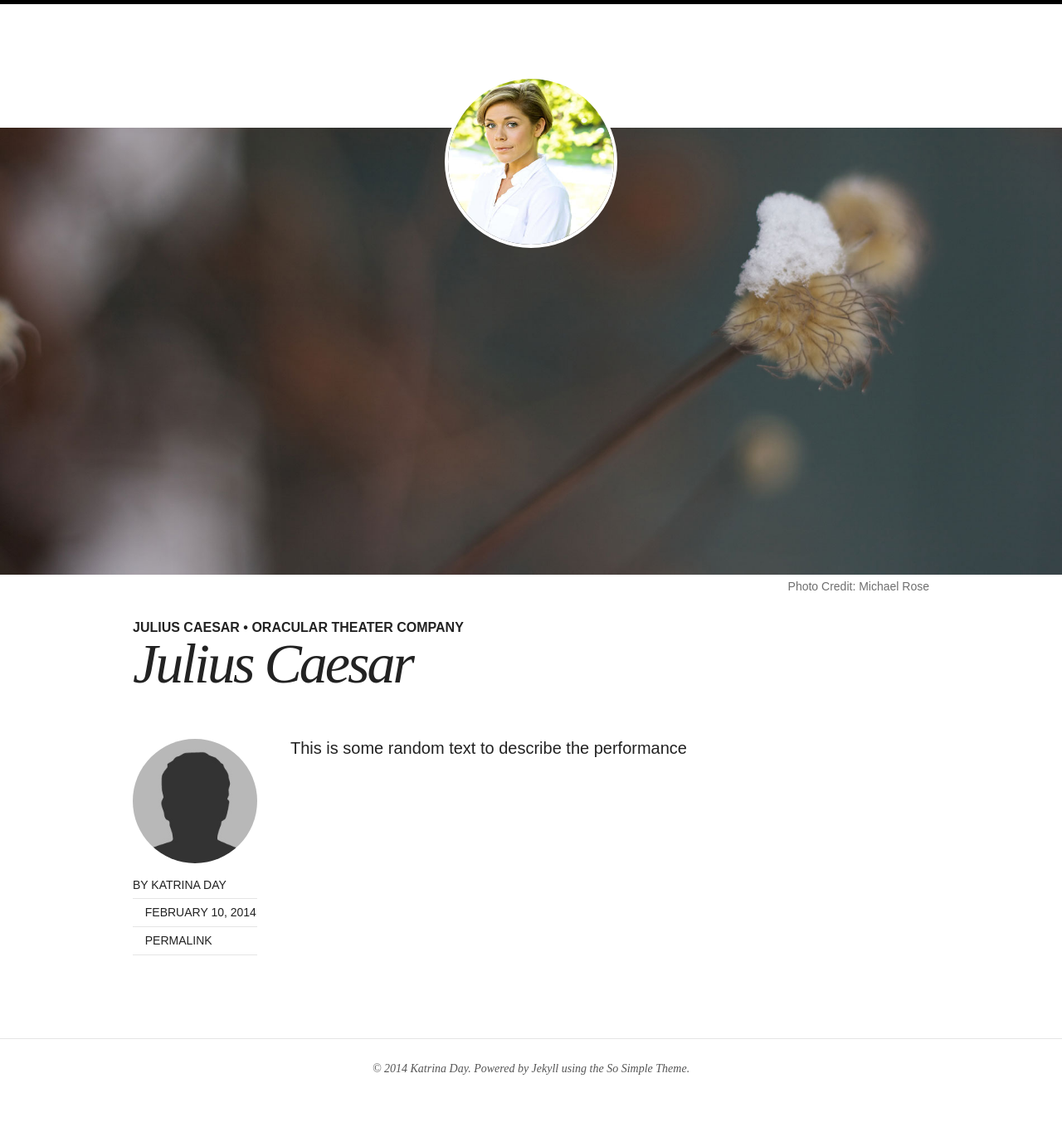
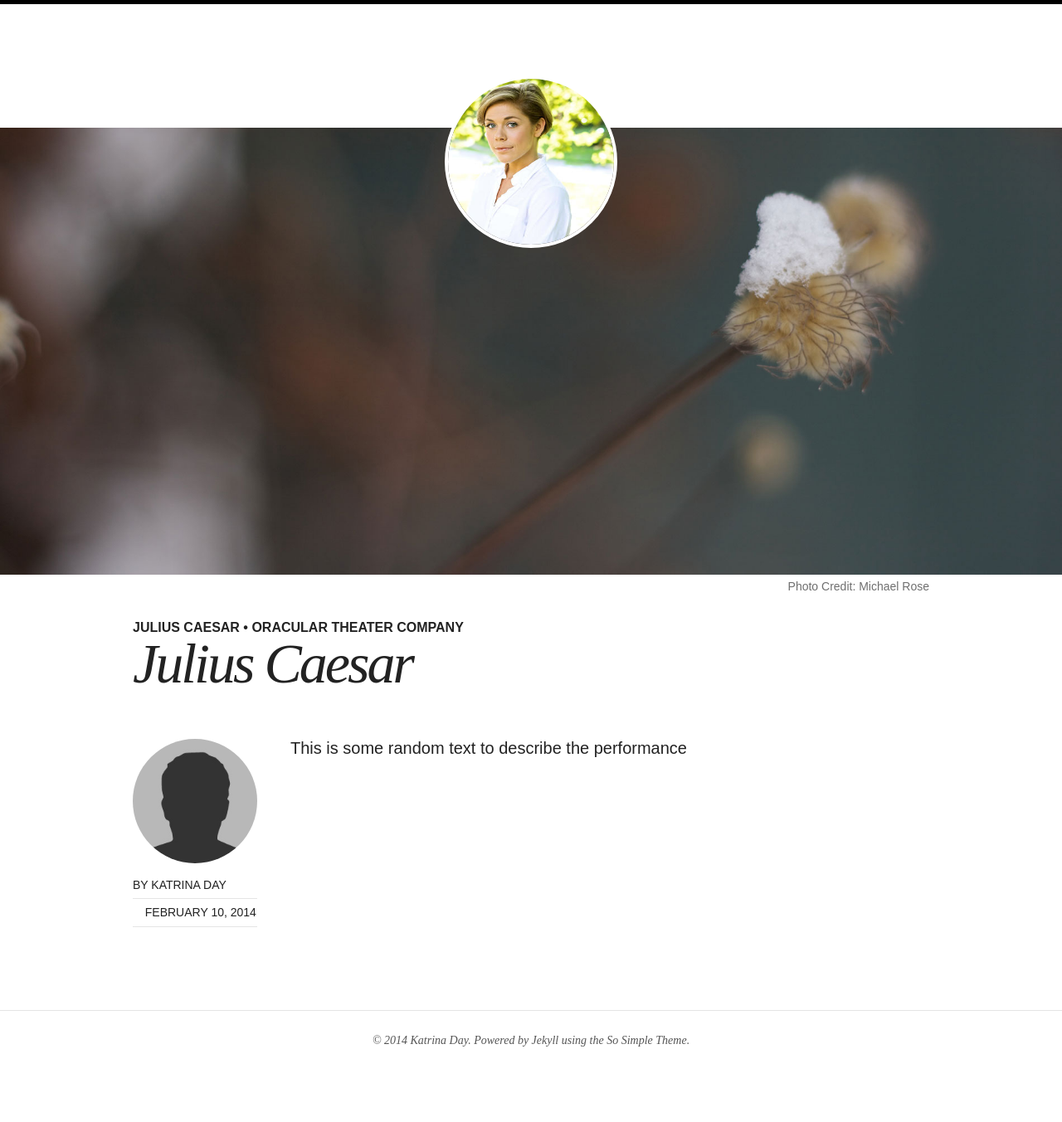
Before and after one commit to katrinaday/katrinaday.github.io, a Jekyll site: the page built from _posts/2014-02-10-julius-caesar.md, in a window 1280 px wide. Shown: the whole page at 83% size. Built offline with Jekyll 4.4.1, drawn with Linux system fonts in a browser that asks for light colours; nearby versions of some CDN libraries; after the commit the page ends 1319 px from its top, so only the background shows below that.

Commit message:
deleted permalink on post

```diff
--- a/_layouts/post.html
+++ b/_layouts/post.html
@@ -29,7 +29,6 @@
         <span class="entry-date date published"><time datetime="{{ page.date | date_to_xmlschema }}"><i class="icon-calendar-empty"></i> {{ page.date | date: "%B %d, %Y" }}</time></span>
         {% if page.modified %}<span class="entry-date date modified"><time datetime="{{ page.modified }}"><i class="icon-pencil"></i> {{ page.modified | date: "%B %d, %Y" }}</time></span>{% endif %}
         {% if site.disqus_shortname and page.comments %}<span class="entry-comments"><i class="icon-comment-alt"></i> <a href="#disqus_thread">Comment</a></span>{% endif %}
-        <span><a href="{{ site.url }}{{ page.url }}" rel="bookmark" title="{{ page.title }}"><i class="icon-link"></i> Permalink</a></span>
         {% if page.share %}
         <span class="social-share-facebook">
             <a href="https://www.facebook.com/sharer/sharer.php?u={{ site.url }}{{ page.url }}" title="Share on Facebook" itemprop="Facebook"><i class="icon-facebook-sign"></i> Like</a></span>
```
